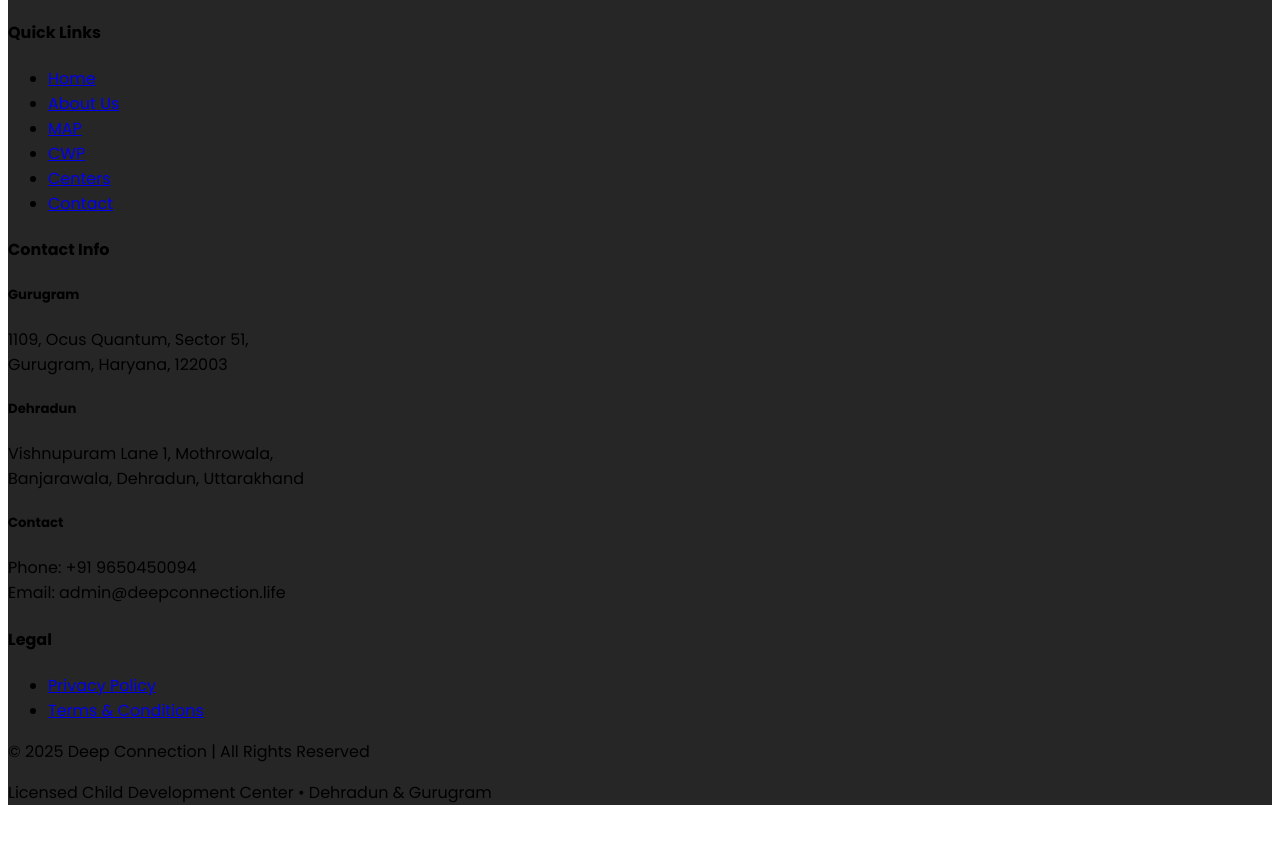
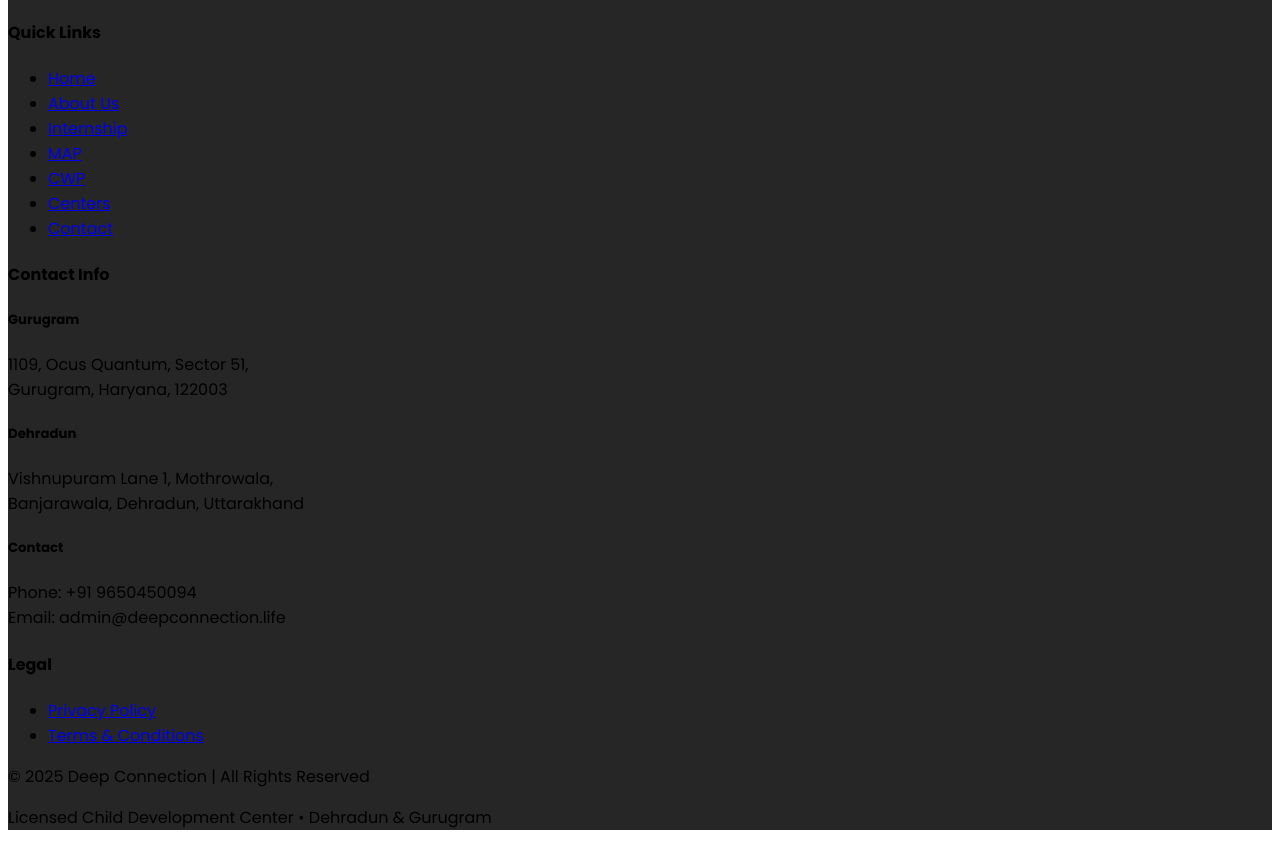
Before and after one commit to Adityakumar92/kiddicove, a React (Vite) app in the folder client/: page / in a window 1280 px wide. Shown: the part 4810-5656 px from the top of the page. Before the commit the page ends 5631 px from the top, so only its background shows below. Built offline with nearby package versions, Linux system fonts and the light colour scheme.

Commit message:
fix footer

```diff
--- a/client/src/components/Footer.jsx
+++ b/client/src/components/Footer.jsx
@@ -64,6 +64,11 @@
               <li>
                 <Link href="/about" className="hover:text-kiddi-blue transition-colors duration-200">
                   About Us
+                </Link>
+              </li>
+                <li>
+                <Link href="/internship" className="hover:text-kiddi-blue transition-colors duration-200">
+                  Internship
                 </Link>
               </li>
                 <li>
```
